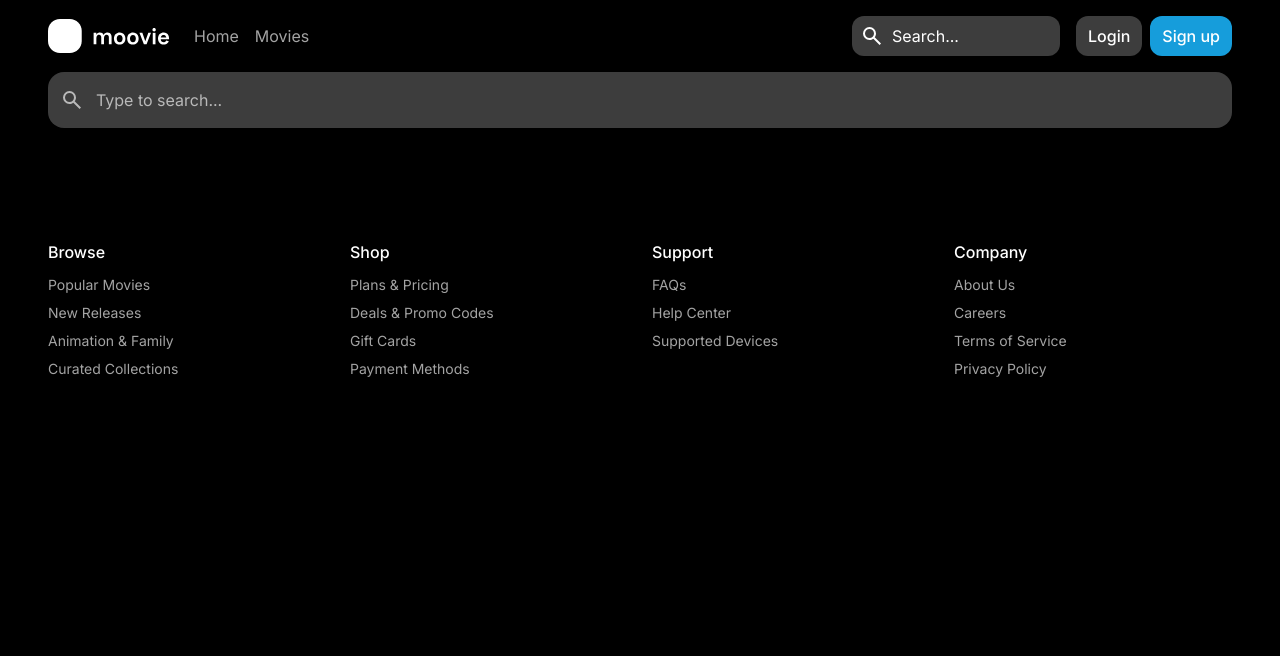
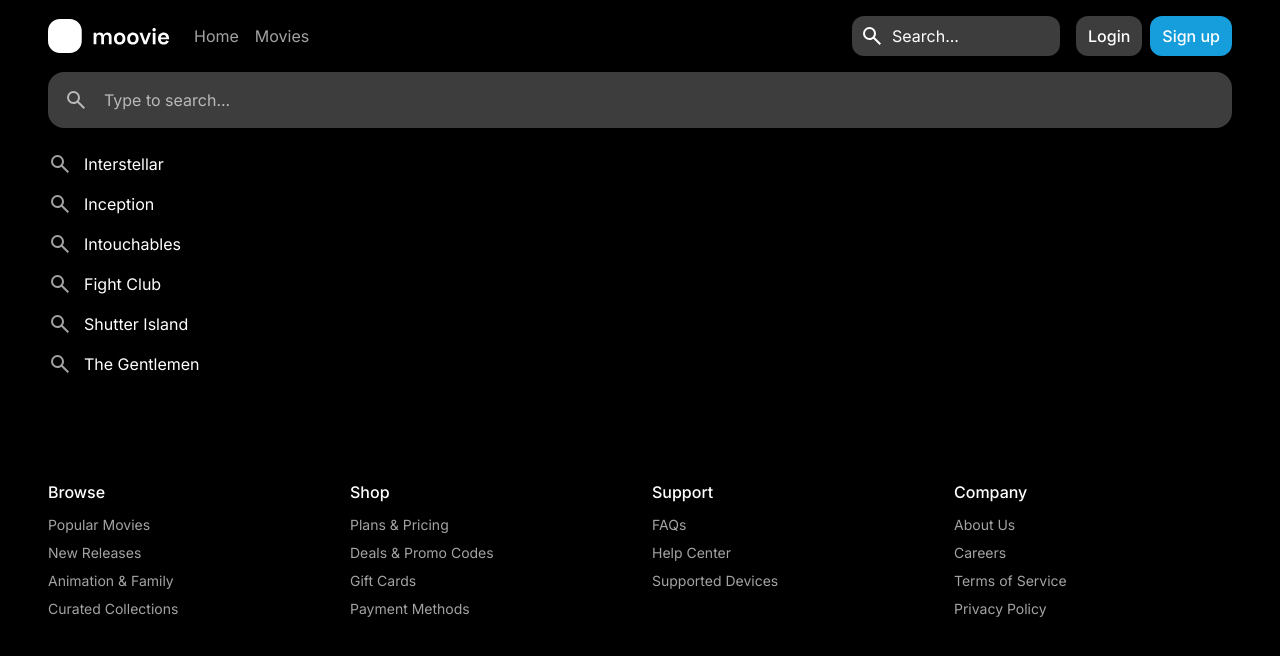
Before and after one commit to vitaliichornyi/movie-app, a Next.js app: page /search in a window 1280 px wide. Shown: the top 656 px of the page. Built offline with nearby package versions, Linux system fonts and the light colour scheme.

Commit message:
Add  search suggestions to SearchResultsProvider

```diff
--- a/src/components/PosterImage.tsx
+++ b/src/components/PosterImage.tsx
@@ -16,6 +16,7 @@ interface PosterImageProps {
   width?: WidthType;
   vote_average: number;
   genre_ids: number[];
+  onClick?: () => void;
 }
 
 const movieGenres = [
@@ -48,12 +49,13 @@ export default function PosterImage({
   width = 500,
   vote_average,
   genre_ids,
+  onClick,
 }: PosterImageProps) {
   const [isLoaded, setIsLoaded] = useState(false);
 
   return (
     <div className="relative w-full aspect-2/3 rounded-2xl overflow-hidden">
-      <Link href={`/movies/${id}`}>
+      <Link href={`/movies/${id}`} onClick={onClick}>
         {!isLoaded && (
           <div className="absolute inset-0 animate-pulse bg-surface-container" />
         )}
--- a/src/components/SearchResultsProvider.tsx
+++ b/src/components/SearchResultsProvider.tsx
@@ -9,6 +9,43 @@ import SearchResultSkeleton from './skeletons/SearchResultSkeleton';
 import PosterImage from './PosterImage';
 import StatusMessage from './StatusMessage';
 import Button from './ui/Button';
+import SearchIcon from '../icons/SearchIcon';
+import { useEffect, useState } from 'react';
+import IconButton from './ui/IconButton';
+import DeleteIcon from '../icons/DeleteIcon';
+import HistoryIcon from '../icons/HistoryIcon';
+
+interface SuggestionItem {
+  id: number;
+  title: string;
+}
+
+const defaultSuggestionList: SuggestionItem[] = [
+  {
+    id: 157336,
+    title: 'Interstellar',
+  },
+  {
+    id: 27205,
+    title: 'Inception',
+  },
+  {
+    id: 77338,
+    title: 'Intouchables',
+  },
+  {
+    id: 550,
+    title: 'Fight Club',
+  },
+  {
+    id: 11324,
+    title: 'Shutter Island',
+  },
+  {
+    id: 522627,
+    title: 'The Gentlemen',
+  },
+];
 
 async function searchMovies(
   pageParam: number,
@@ -30,7 +67,8 @@ interface SearchResultsProviderProps {
 export default function SearchResultsProvider({
   context,
 }: SearchResultsProviderProps) {
-  const { inputValue, setInputValue, debouncedQuery } = useDebouncedQuery();
+  const { inputValue, setInputValue, debouncedQuery, setInstantQuery } =
+    useDebouncedQuery();
 
   const [triggerRef] = useIntersectionObserver(() => {
     if (hasNextPage && !isFetchingNextPage) {
@@ -63,8 +101,49 @@ export default function SearchResultsProvider({
 
   const isFirstLoading = status === 'pending' && fetchStatus === 'fetching';
   const isError = status === 'error';
-  const isReady = !isError && !isFirstLoading && debouncedQuery.length > 2;
-  const hasMovie = searchResults && searchResults.length > 0;
+  const isReady = !isFirstLoading && !isError && debouncedQuery.length > 2;
+  const hasMovie = searchResults.length > 0;
+
+  const showSuggestions = inputValue.trim().length < 2;
+  const [suggestionList, setSuggestionList] = useState<SuggestionItem[]>([]);
+
+  useEffect(() => {
+    const storageData = JSON.parse(
+      localStorage.getItem('recentlySearched') || '[]',
+    );
+    setSuggestionList(storageData);
+  }, []);
+
+  const handleMovieClick = (id: number, title: string) => {
+    const movie: SuggestionItem = { id, title };
+
+    const storageData: SuggestionItem[] = JSON.parse(
+      localStorage.getItem('recentlySearched') || '[]',
+    );
+    const filteredStorageData = storageData
+      .filter((item) => item.id !== id)
+      .slice(0, 9);
+    filteredStorageData.unshift(movie);
+
+    localStorage.setItem(
+      'recentlySearched',
+      JSON.stringify(filteredStorageData),
+    );
+    setSuggestionList(filteredStorageData);
+  };
+
+  const handleDeleteSuggestion = (id: number) => {
+    const storageData: SuggestionItem[] = JSON.parse(
+      localStorage.getItem('recentlySearched') || '[]',
+    );
+    const filteredStorageData = storageData.filter((item) => item.id !== id);
+
+    localStorage.setItem(
+      'recentlySearched',
+      JSON.stringify(filteredStorageData),
+    );
+    setSuggestionList(filteredStorageData);
+  };
 
   return (
     <>
@@ -75,9 +154,49 @@ export default function SearchResultsProvider({
       />
       <section
         className={
-          context === 'modal' ? 'max-h-120 overflow-y-auto rounded-xl' : ''
+          context === 'modal' ? 'h-120 overflow-y-auto rounded-xl' : ''
         }
       >
+        {showSuggestions && (
+          <div className="flex flex-col">
+            {suggestionList.map((item) => (
+              <div key={item.id} className="flex">
+                <button
+                  className="flex items-center gap-3 h-10 w-full text-on-surface-variant hover:text-on-surface cursor-pointer"
+                  onClick={() => setInstantQuery(item.title)}
+                >
+                  <HistoryIcon />
+                  <span className="text-on-surface">{item.title}</span>
+                </button>
+                <IconButton
+                  onClick={() => handleDeleteSuggestion(item.id)}
+                  size="sm"
+                >
+                  <DeleteIcon />
+                </IconButton>
+              </div>
+            ))}
+            {defaultSuggestionList
+              .filter(
+                (defaultItem) =>
+                  !suggestionList.some(
+                    (suggestionItem) => suggestionItem.id === defaultItem.id,
+                  ),
+              )
+              .map((item) => (
+                <button
+                  key={item.id}
+                  className="flex items-center gap-3 h-10 w-full text-on-surface-variant hover:text-on-surface cursor-pointer"
+                  onClick={() => {
+                    setInstantQuery(item.title);
+                  }}
+                >
+                  <SearchIcon />
+                  <span className="text-on-surface">{item.title}</span>
+                </button>
+              ))}
+          </div>
+        )}
         {isFirstLoading && <SearchResultSkeleton />}
         {isError && <StatusMessage type="error" />}
         {isReady && !hasMovie && <StatusMessage type="empty" />}
@@ -93,6 +212,7 @@ export default function SearchResultsProvider({
                   title={item.title}
                   vote_average={item.vote_average}
                   genre_ids={item.genre_ids}
+                  onClick={() => handleMovieClick(item.id, item.title)}
                 />
               ))}
             </div>
--- a/src/components/StatusMessage.tsx
+++ b/src/components/StatusMessage.tsx
@@ -29,13 +29,11 @@ export default function StatusMessage({
   const { title: defaultTitle, message: defaultMessage } = defaults[type];
 
   return (
-    <div className="flex items-center justify-center w-full h-140">
-      <div className="max-w-180 text-center">
-        <Headline as="h2" variant="h2">
-          {title ?? defaultTitle}
-        </Headline>
-        <p>{message ?? defaultMessage}</p>
-      </div>
+    <div className="flex flex-col items-center justify-center mx-auto w-full max-w-140 h-full min-h-100 text-center">
+      <Headline as="h3" variant="h3">
+        {title ?? defaultTitle}
+      </Headline>
+      <p className="text-on-surface-variant">{message ?? defaultMessage}</p>
     </div>
   );
 }
--- a/src/components/ui/Headline.tsx
+++ b/src/components/ui/Headline.tsx
@@ -2,7 +2,7 @@ import { ElementType } from 'react';
 
 interface HeadlineProps {
   as: ElementType;
-  variant: 'h1' | 'h2' | 'h3' | 'h4';
+  variant: 'h1' | 'h2' | 'h3';
   children: React.ReactNode;
   totalResults?: number;
 }
@@ -10,8 +10,7 @@ interface HeadlineProps {
 const styles = {
   h1: 'text-[2.4rem] font-bold tracking-tight pb-4 pt-6',
   h2: 'text-[1.8rem] font-bold tracking-tight pb-4 pt-12',
-  h3: 'text-sm font-semibold uppercase tracking-wider',
-  h4: 'text-xs font-medium',
+  h3: 'text-[1.4rem] font-bold tracking-normal',
 };
 export default function Headline({
   as: Headline,
--- a/src/components/ui/IconButton.tsx
+++ b/src/components/ui/IconButton.tsx
@@ -1,12 +1,19 @@
 interface IconButtonProps {
   children: React.ReactNode;
+  size?: 'md' | 'sm';
   onClick: () => void;
 }
 
-export default function IconButton({ children, onClick }: IconButtonProps) {
+export default function IconButton({
+  children,
+  size = 'md',
+  onClick,
+}: IconButtonProps) {
   return (
     <button
-      className="flex items-center justify-center w-12 h-14 text-on-surface-variant hover:text-on-surface transition cursor-pointer"
+      className={`flex items-center justify-center text-on-surface-variant hover:text-on-surface transition cursor-pointer
+      ${size === 'sm' ? 'w-10 h-10' : size === 'md' ? 'w-14 h-14' : ''}
+        `}
       onClick={onClick}
     >
       {children}
--- a/src/hooks/useDebouncedQuery.ts
+++ b/src/hooks/useDebouncedQuery.ts
@@ -1,22 +1,30 @@
-import { useEffect, useState } from 'react';
+import { useEffect, useState, useRef } from 'react';
 
 export default function useDebouncedQuery() {
   const [inputValue, setInputValue] = useState('');
   const [debouncedQuery, setDebouncedQuery] = useState('');
+
+  const timeoutRef = useRef<number | null>(null);
 
   useEffect(() => {
     if (inputValue.trim().length < 2) {
       setDebouncedQuery('');
       return;
     }
-    const delayDebounce = setTimeout(() => {
+    timeoutRef.current = window.setTimeout(() => {
       setDebouncedQuery(inputValue);
     }, 500);
 
     return () => {
-      clearTimeout(delayDebounce);
+      if (timeoutRef.current) clearTimeout(timeoutRef.current);
     };
   }, [inputValue]);
 
-  return { inputValue, setInputValue, debouncedQuery };
+  const setInstantQuery = (value: string) => {
+    if (timeoutRef.current) clearTimeout(timeoutRef.current);
+    setInputValue(value);
+    setDebouncedQuery(value);
+  };
+
+  return { inputValue, setInputValue, debouncedQuery, setInstantQuery };
 }
--- /dev/null
+++ b/src/icons/DeleteIcon.tsx
@@ -0,0 +1,13 @@
+export default function DeleteIcon() {
+  return (
+    <svg
+      xmlns="http://www.w3.org/2000/svg"
+      height="20px"
+      viewBox="0 -960 960 960"
+      width="20px"
+      fill="currentColor"
+    >
+      <path d="M312-144q-29.7 0-50.85-21.15Q240-186.3 240-216v-480h-48v-72h192v-48h192v48h192v72h-48v479.57Q720-186 698.85-165T648-144H312Zm336-552H312v480h336v-480ZM384-288h72v-336h-72v336Zm120 0h72v-336h-72v336ZM312-696v480-480Z" />
+    </svg>
+  );
+}
--- /dev/null
+++ b/src/icons/HistoryIcon.tsx
@@ -0,0 +1,13 @@
+export default function HistoryIcon() {
+  return (
+    <svg
+      xmlns="http://www.w3.org/2000/svg"
+      height="24px"
+      viewBox="0 -960 960 960"
+      width="24px"
+      fill="currentColor"
+    >
+      <path d="M480-120q-138 0-240.5-91.5T122-440h82q14 104 92.5 172T480-200q117 0 198.5-81.5T760-480q0-117-81.5-198.5T480-760q-69 0-129 32t-101 88h110v80H120v-240h80v94q51-64 124.5-99T480-840q75 0 140.5 28.5t114 77q48.5 48.5 77 114T840-480q0 75-28.5 140.5t-77 114q-48.5 48.5-114 77T480-120Zm112-192L440-464v-216h80v184l128 128-56 56Z" />
+    </svg>
+  );
+}
```
